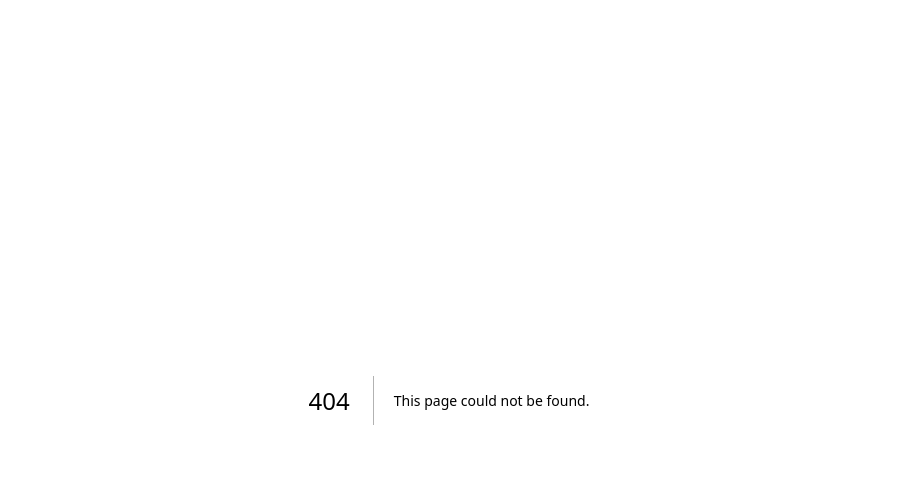
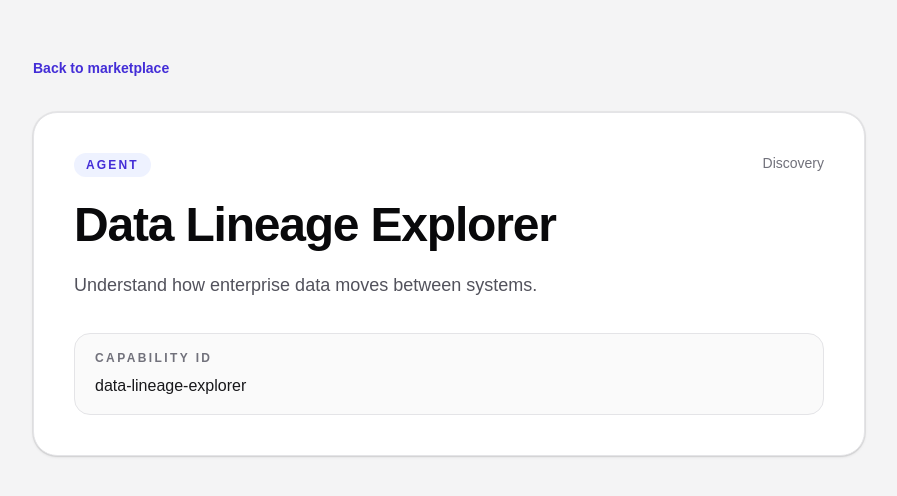
Before and after one commit to inderjitsingh98/AIStudio, a Next.js app in the folder frontend/: page /capabilities/data-lineage-explorer in a window 1280 px wide. Before the commit this address had no page. Shown: the top 496 px of the page, without its empty margins (191-1088 px from the left). Built offline with nearby package versions, Linux system fonts and the light colour scheme.

Commit message:
feat: add capability detail pages

```diff
--- /dev/null
+++ b/frontend/src/app/capabilities/[id]/page.tsx
@@ -0,0 +1,63 @@
+import Link from "next/link";
+import { notFound } from "next/navigation";
+import { capabilities } from "@/data/capabilities";
+
+type CapabilityPageProps = {
+  params: Promise<{
+    id: string;
+  }>;
+};
+
+export default async function CapabilityPage({
+  params,
+}: CapabilityPageProps) {
+  const { id } = await params;
+  const capability = capabilities.find((item) => item.id === id);
+
+  if (!capability) {
+    notFound();
+  }
+
+  return (
+    <div className="min-h-screen bg-zinc-100 text-zinc-950">
+      <main className="mx-auto flex w-full max-w-4xl flex-col gap-8 px-6 py-10 sm:px-8 lg:py-14">
+        <div>
+          <Link
+            href="/"
+            className="text-sm font-semibold text-indigo-700 transition-colors hover:text-indigo-800"
+          >
+            Back to marketplace
+          </Link>
+        </div>
+
+        <article className="rounded-3xl border border-zinc-200 bg-white p-8 shadow-sm ring-1 ring-zinc-950/5 sm:p-10">
+          <div className="flex flex-col gap-4 sm:flex-row sm:items-start sm:justify-between">
+            <span className="inline-flex w-fit rounded-full bg-indigo-50 px-3 py-1 text-xs font-semibold uppercase tracking-[0.18em] text-indigo-700">
+              {capability.type}
+            </span>
+            <p className="text-sm font-medium text-zinc-500">
+              {capability.category}
+            </p>
+          </div>
+
+          <h1 className="mt-6 text-4xl font-semibold tracking-tight text-zinc-950 sm:text-5xl">
+            {capability.name}
+          </h1>
+
+          <p className="mt-5 text-base leading-8 text-zinc-600 sm:text-lg">
+            {capability.description}
+          </p>
+
+          <div className="mt-8 rounded-2xl border border-zinc-200 bg-zinc-50 px-5 py-4">
+            <p className="text-xs font-semibold uppercase tracking-[0.2em] text-zinc-500">
+              Capability ID
+            </p>
+            <p className="mt-2 text-sm font-medium text-zinc-900 sm:text-base">
+              {capability.id}
+            </p>
+          </div>
+        </article>
+      </main>
+    </div>
+  );
+}
--- a/frontend/src/app/page.tsx
+++ b/frontend/src/app/page.tsx
@@ -1,31 +1,5 @@
 import { CapabilityMarketplace } from "@/components/CapabilityMarketplace";
-
-const skills = [
-  {
-    id: "data-quality-rules",
-    type: "Skill",
-    category: "Data Governance",
-    name: "Data Quality Rules",
-    description:
-      "Generate, validate, and execute reusable data quality rules.",
-  },
-  {
-    id: "data-quality-scorecard",
-    type: "App",
-    category: "Observability",
-    name: "Data Quality Scorecard",
-    description:
-      "Measure completeness, validity, consistency, and uniqueness.",
-  },
-  {
-    id: "data-lineage-explorer",
-    type: "Agent",
-    category: "Discovery",
-    name: "Data Lineage Explorer",
-    description:
-      "Understand how enterprise data moves between systems.",
-  },
-];
+import { capabilities } from "@/data/capabilities";
 export default function Home() {
   return (
     <div className="min-h-screen bg-zinc-100 text-zinc-950">
@@ -103,7 +77,7 @@ export default function Home() {
           </div>
         </section>
 
-        <CapabilityMarketplace capabilities={skills} />
+        <CapabilityMarketplace capabilities={capabilities} />
       </main>
     </div>
   );
--- a/frontend/src/components/CapabilityMarketplace.tsx
+++ b/frontend/src/components/CapabilityMarketplace.tsx
@@ -1,16 +1,9 @@
 "use client";
 
 import { useState } from "react";
+import type { Capability } from "@/data/capabilities";
 import { SearchBar } from "@/components/SearchBar";
 import { SkillCard } from "@/components/SkillCard";
-
-type Capability = {
-  id: string;
-  type: string;
-  category: string;
-  name: string;
-  description: string;
-};
 
 type CapabilityMarketplaceProps = {
   capabilities: Capability[];
@@ -55,6 +48,7 @@ export function CapabilityMarketplace({
           {filteredCapabilities.map((capability) => (
             <SkillCard
               key={capability.id}
+              id={capability.id}
               type={capability.type}
               category={capability.category}
               name={capability.name}
--- a/frontend/src/components/SkillCard.tsx
+++ b/frontend/src/components/SkillCard.tsx
@@ -1,11 +1,13 @@
-type SkillCardProps = {
-  type: string;
-  category: string;
-  name: string;
-  description: string;
-};
+import Link from "next/link";
+import type { Capability } from "@/data/capabilities";
+
+type SkillCardProps = Pick<
+  Capability,
+  "id" | "type" | "category" | "name" | "description"
+>;
 
 export function SkillCard({
+  id,
   type,
   category,
   name,
@@ -30,9 +32,12 @@ export function SkillCard({
         {description}
       </p>
 
-      <p className="mt-6 text-sm font-semibold text-indigo-700">
+      <Link
+        href={`/capabilities/${id}`}
+        className="mt-6 text-sm font-semibold text-indigo-700 transition-colors hover:text-indigo-800"
+      >
         Open capability
-      </p>
+      </Link>
     </article>
   );
 }
--- /dev/null
+++ b/frontend/src/data/capabilities.ts
@@ -0,0 +1,34 @@
+export type Capability = {
+  id: string;
+  type: string;
+  category: string;
+  name: string;
+  description: string;
+};
+
+export const capabilities: Capability[] = [
+  {
+    id: "data-quality-rules",
+    type: "Skill",
+    category: "Data Governance",
+    name: "Data Quality Rules",
+    description:
+      "Generate, validate, and execute reusable data quality rules.",
+  },
+  {
+    id: "data-quality-scorecard",
+    type: "App",
+    category: "Observability",
+    name: "Data Quality Scorecard",
+    description:
+      "Measure completeness, validity, consistency, and uniqueness.",
+  },
+  {
+    id: "data-lineage-explorer",
+    type: "Agent",
+    category: "Discovery",
+    name: "Data Lineage Explorer",
+    description:
+      "Understand how enterprise data moves between systems.",
+  },
+];
```
